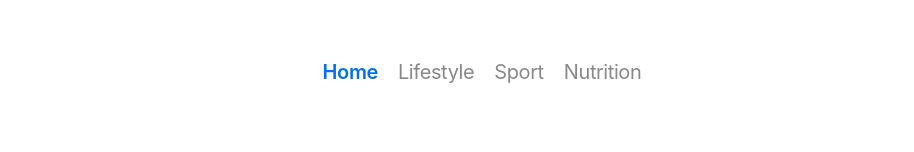
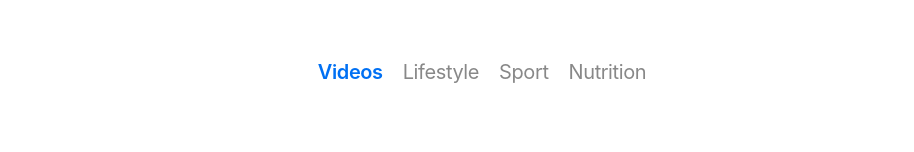
Before and after one commit to hugoblm/notion-blog, a Next.js app: page / in a window 1280 px wide. Shown: the top 152 px of the page, without its empty margins (158-1072 px from the left). Built offline with nearby package versions, Linux system fonts and the light colour scheme.

Commit message:
Update header.tsx

```diff
--- a/src/components/header.tsx
+++ b/src/components/header.tsx
@@ -5,7 +5,7 @@ import { useRouter } from 'next/router'
 import styles from '../styles/header.module.css'
 
 const navItems: { label: string; page?: string; link?: string }[] = [
-  { label: 'Home', page: '/' },
+  { label: 'Videos', page: '/' },
   { label: 'Lifestyle', page: '/blog' },
   { label: 'Sport', page: '/contact' },
   { label: 'Nutrition', link: 'https://github.com/ijjk/notion-blog' },
```
